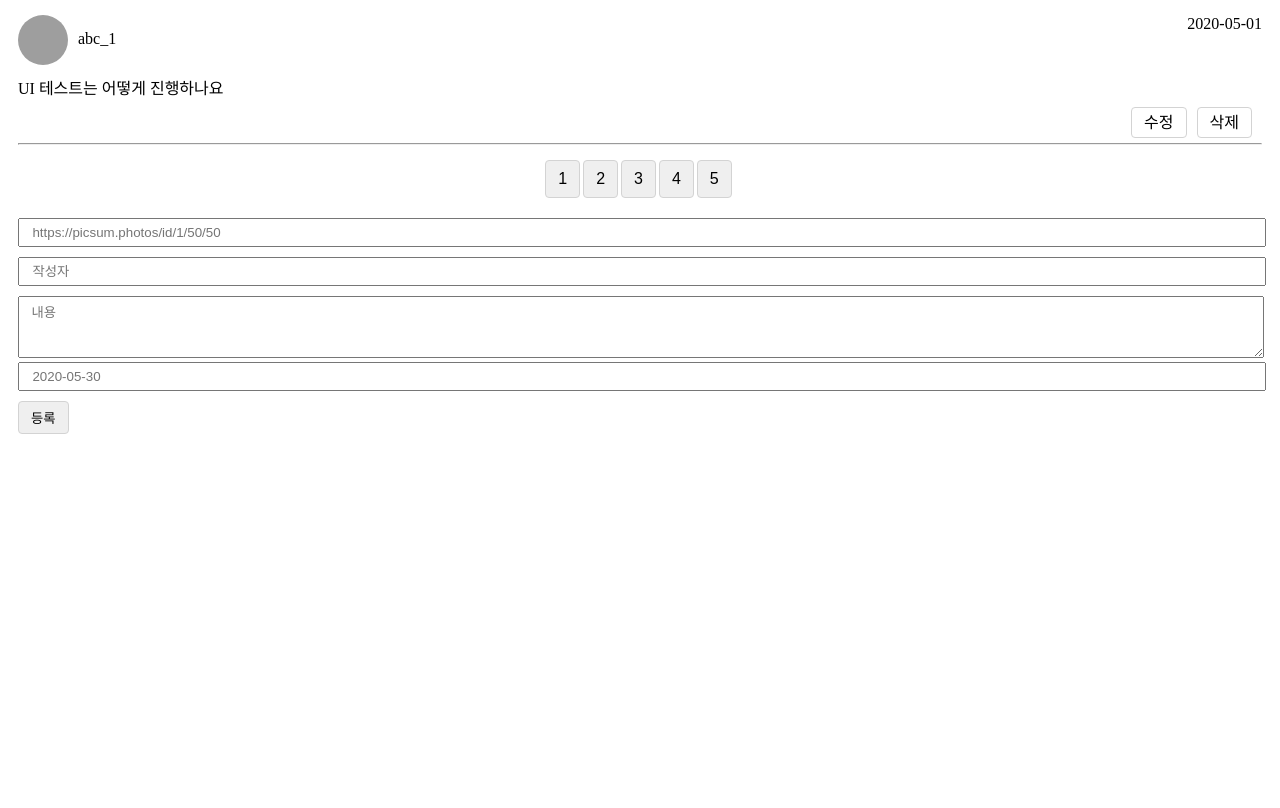
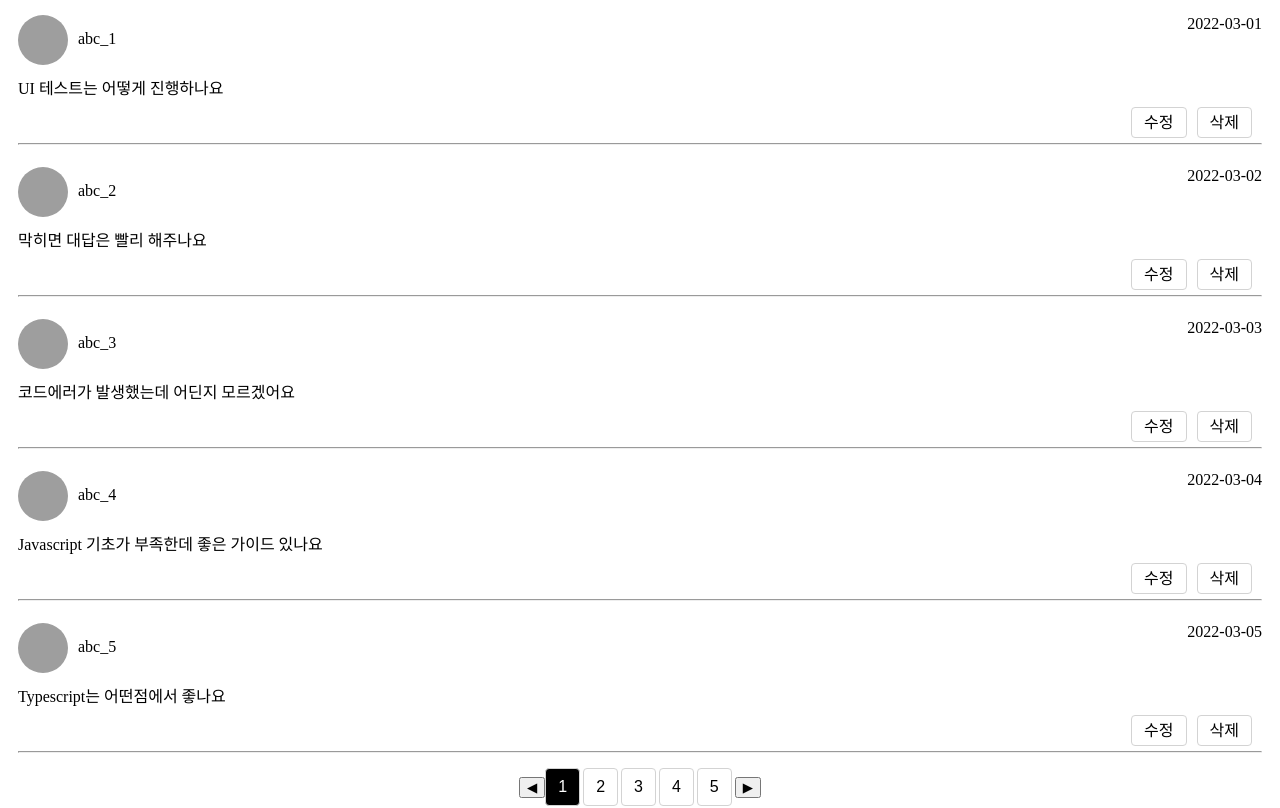
Before and after one commit to wanted-pre-onboarding-frontend-3Team/pre-onboarding-8th-4-3, a React (Create React App) app: page / in a window 1280 px wide. Shown: the top 808 px of the page. Built offline with nearby package versions, Linux system fonts and the light colour scheme; data requests are answered from the project's data file; grey boxes are pictures that could not be loaded.

Commit message:
Feat:pagination 구현, recoil store 생성

```diff
--- a/package.json
+++ b/package.json
@@ -48,6 +48,7 @@
     ]
   },
   "devDependencies": {
+    "@types/redux-logger": "^3.0.9",
     "@types/styled-components": "^5.1.26",
     "eslint": "^8.31.0",
     "eslint-config-airbnb": "^19.0.4",
--- a/src/components/CommentList.tsx
+++ b/src/components/CommentList.tsx
@@ -1,4 +1,9 @@
+import { useCallback, useEffect, useState } from 'react';
+import { useDispatch, useSelector } from 'react-redux';
 import styled from 'styled-components';
+import { RootState } from '../store/store';
+import { PageData, setPage, setTotalPage } from '../store/paginationSlice';
+import axios from 'axios';
 
 const Comment = styled.div`
   padding: 7px 10px;
@@ -34,35 +39,33 @@ const Button = styled.div`
   }
 `;
 
-// 임시 데이터 입니다. 코드 작성시 data 부분을 지워주세요
-const data = [
-  {
-    id: 1,
-    profile_url: 'https://picsum.photos/id/1/50/50',
-    author: 'abc_1',
-    content: 'UI 테스트는 어떻게 진행하나요',
-    createdAt: '2020-05-01',
-  },
-];
+const CommentList = () => {
+  const { currPage, pageData } = useSelector((state: RootState) => state.pagination);
+  const dispatch = useDispatch();
+  const getData = useCallback(async () => {
+    const { data, status } = await axios.get('http://localhost:4000/comments');
+    if (status < 300) {
+      dispatch(setPage({ pageData: data }));
+      dispatch(setTotalPage({ totalPage: data.length }));
+      // TODO: Partial 다시 사용해보기..
+    }
+  }, []);
+  useEffect(() => {
+    getData();
+  }, [getData]);
 
-const CommentList = () => {
   return (
     <>
-      {data.map((comment, key) => (
-        <Comment key={key}>
+      {pageData.slice((currPage - 1) * 5, currPage * 5).map((comment) => (
+        <Comment key={comment.id}>
           <img src={comment.profile_url} alt="" />
-
           {comment.author}
-
           <CreatedAt>{comment.createdAt}</CreatedAt>
-
           <Content>{comment.content}</Content>
-
           <Button>
             <a>수정</a>
             <a>삭제</a>
           </Button>
-
           <hr />
         </Comment>
       ))}
--- a/src/components/Form.tsx
+++ b/src/components/Form.tsx
@@ -28,13 +28,9 @@ const Form = () => {
     <FormStyle>
       <form>
         <input type="text" name="profile_url" placeholder="https://picsum.photos/id/1/50/50" required />
-        <br />
         <input type="text" name="author" placeholder="작성자" />
-        <br />
         <textarea name="content" placeholder="내용" required />
-        <br />
         <input type="text" name="createdAt" placeholder="2020-05-30" required />
-        <br />
         <button type="submit">등록</button>
       </form>
     </FormStyle>
--- a/src/components/PageList.tsx
+++ b/src/components/PageList.tsx
@@ -1,30 +1,42 @@
 import styled from 'styled-components';
+import React, { useEffect } from 'react';
+import usePagination from '../hooks/usePagination';
+import { useDispatch, useSelector } from 'react-redux';
+import { setPageNum } from '../store/paginationSlice';
+import { RootState } from '../store/store';
 
 const PageListStyle = styled.div`
   margin-bottom: 20px;
   text-align: center;
 `;
 
-const Page = styled.button`
+const Page = styled.button<{ isActive: boolean }>`
   padding: 0.375rem 0.75rem;
   border-radius: 0.25rem;
   font-size: 1rem;
   line-height: 1.5;
   border: 1px solid lightgray;
   margin-right: 3px;
+  background-color: ${({ isActive }) => (isActive ? 'black' : 'white')};
+  color: ${({ isActive }) => (isActive ? 'white' : 'black')};
+  cursor: pointer;
 `;
 
 const PageList = () => {
-  // TODO : 임시로 페이지 번호 지정해두었습니다! 변경필요함
-  const pageArray = [1, 2, 3, 4, 5];
-
+  const { currPage } = useSelector((state: RootState) => state.pagination);
+  const pagination = usePagination(5);
+  const dispatch = useDispatch();
   return (
     <PageListStyle>
-      {pageArray.map((pageId) => (
-        <Page key={pageId}>{pageId}</Page>
+      <button type="button">◀</button>
+      {pagination.map((pageId) => (
+        <Page key={pageId} onClick={() => dispatch(setPageNum({ currPage: pageId }))} isActive={currPage === pageId}>
+          {pageId}
+        </Page>
       ))}
+      <button type="button">▶</button>
     </PageListStyle>
   );
 };
 
-export default PageList;
+export default React.memo(PageList);
--- /dev/null
+++ b/src/hooks/usePagination.ts
@@ -0,0 +1,23 @@
+import { useSelector } from 'react-redux';
+import { RootState } from '../store/store';
+import { useEffect, useState } from 'react';
+
+const usePagination = (slice: number) => {
+  const { totalPage } = useSelector((state: RootState) => state.pagination);
+  const [page, setPage] = useState<number[]>([]);
+  useEffect(() => {
+    if (totalPage > slice) {
+      const totalPageSlice = Math.floor(totalPage / slice) + 1;
+      const pageArr = [];
+      for (let i = 1; i <= totalPageSlice; i += 1) {
+        pageArr.push(i);
+      }
+      setPage(pageArr);
+    } else {
+      setPage([1]);
+    }
+  }, [totalPage, slice]);
+
+  return page;
+};
+export default usePagination;
--- a/src/index.tsx
+++ b/src/index.tsx
@@ -2,13 +2,16 @@ import React from 'react';
 import ReactDOM from 'react-dom/client';
 import { BrowserRouter } from 'react-router-dom';
 import App from './App';
+import { store } from './store/store';
+import { Provider } from 'react-redux';
 
 const root = ReactDOM.createRoot(document.getElementById('root') as HTMLElement);
-
 root.render(
   <React.StrictMode>
     <BrowserRouter>
-      <App />
+      <Provider store={store}>
+        <App />
+      </Provider>
     </BrowserRouter>
   </React.StrictMode>,
 );
--- /dev/null
+++ b/src/store/paginationSlice.ts
@@ -0,0 +1,39 @@
+import { createSlice, PayloadAction } from '@reduxjs/toolkit';
+
+export interface PageData {
+  id: number;
+  profile_url: string;
+  author: string;
+  content: string;
+  createdAt: string;
+}
+
+interface PaginationState {
+  currPage: number;
+  totalPage: number;
+  pageData: PageData[];
+}
+
+const initialState: PaginationState = {
+  currPage: 1,
+  totalPage: 0,
+  pageData: [],
+};
+export const paginationSlice = createSlice({
+  name: 'pagination',
+  initialState,
+  reducers: {
+    setPageNum: (state, { payload }: PayloadAction<Pick<PaginationState, 'currPage'>>) => {
+      state.currPage = payload.currPage;
+    },
+    setPage: (state, { payload }: PayloadAction<Pick<PaginationState, 'pageData'>>) => {
+      state.pageData = payload.pageData;
+    },
+    setTotalPage: (state, { payload }: PayloadAction<Pick<PaginationState, 'totalPage'>>) => {
+      state.totalPage = payload.totalPage;
+    },
+  },
+});
+
+export const { setPage, setPageNum, setTotalPage } = paginationSlice.actions;
+export default paginationSlice.reducer;
--- /dev/null
+++ b/src/store/store.ts
@@ -0,0 +1,14 @@
+import { configureStore } from '@reduxjs/toolkit';
+import paginationreducer from './paginationSlice';
+import logger from 'redux-logger';
+
+export const store = configureStore({
+  reducer: {
+    pagination: paginationreducer,
+  },
+  devTools: true,
+  middleware: (getDefaultMiddleware) => getDefaultMiddleware().concat(logger),
+});
+
+export type RootState = ReturnType<typeof store.getState>;
+export type AppDispatch = typeof store.dispatch;
```
Also changed, not shown: 1 other file (tests, documents, lock files or other folders).
